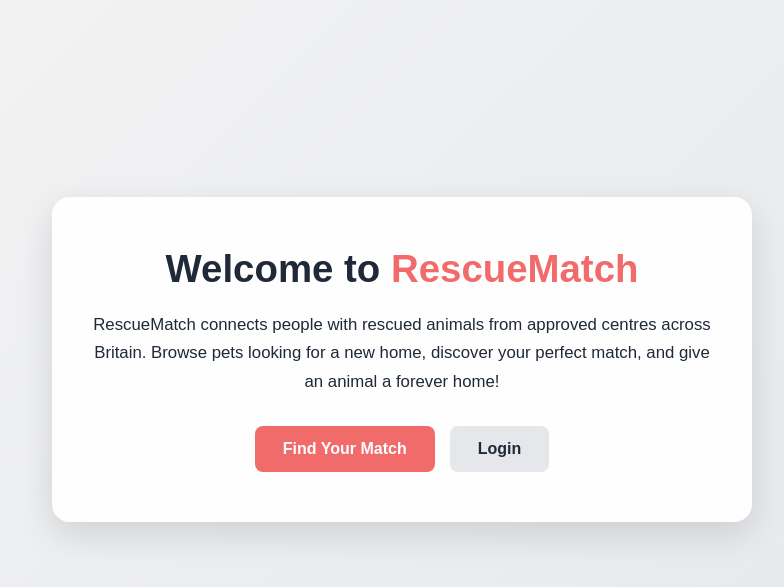
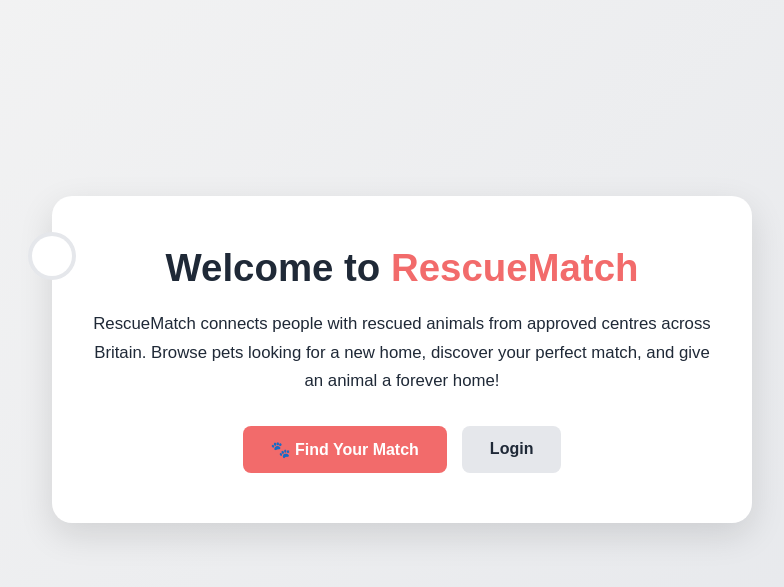
Before and after one commit to Luke-Smith92/RescueMatch, a Flask app: page / in a window 1280 px wide. Shown: the part 69-656 px from the top of the page, without its empty margins (238-1022 px from the left). Run offline with Flask 3, Linux system fonts and the light colour scheme.

Commit message:
Updated homepage UI with jigsaw-style hero card and paw print call-to-action button

```diff
--- a/static/style.css
+++ b/static/style.css
@@ -153,3 +153,25 @@ body {
 .pet-card .btn {
     width: 100%;
 }
+.hero-card {
+    position: relative;
+    background: white;
+    max-width: 700px;
+    padding: 50px 40px;
+    border-radius: 20px;
+    text-align: center;
+    box-shadow: 0 12px 35px rgba(0, 0, 0, 0.12);
+}
+
+/* jigsaw bump */
+.hero-card::before {
+    content: "";
+    position: absolute;
+    top: 40px;
+    left: -20px;
+    width: 40px;
+    height: 40px;
+    background: white;
+    border-radius: 50%;
+    box-shadow: 0 0 0 4px #e5e7eb;
+}
--- a/templates/index.html
+++ b/templates/index.html
@@ -31,7 +31,7 @@
             </p>
 
             <div class="hero-buttons">
-                <a href="/browse" class="btn primary-btn">Find Your Match</a>
+                <a href="/browse" class="btn primary-btn">🐾 Find Your Match </a>
                 <a href="#" class="btn secondary-btn">Login</a>
             </div>
         </section>
```
